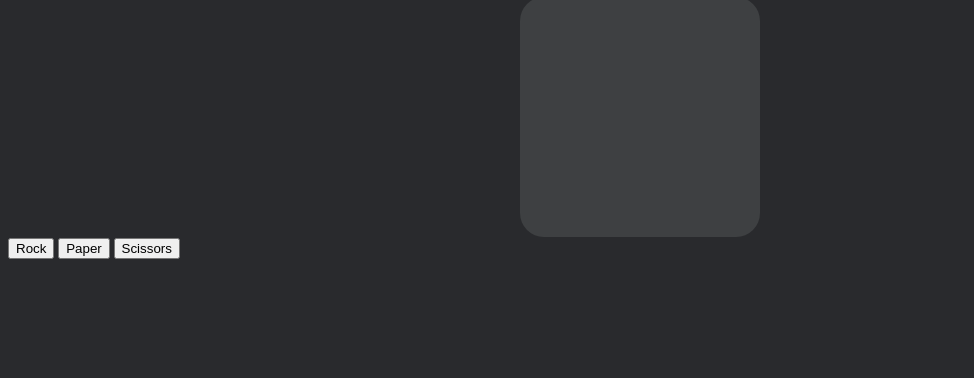
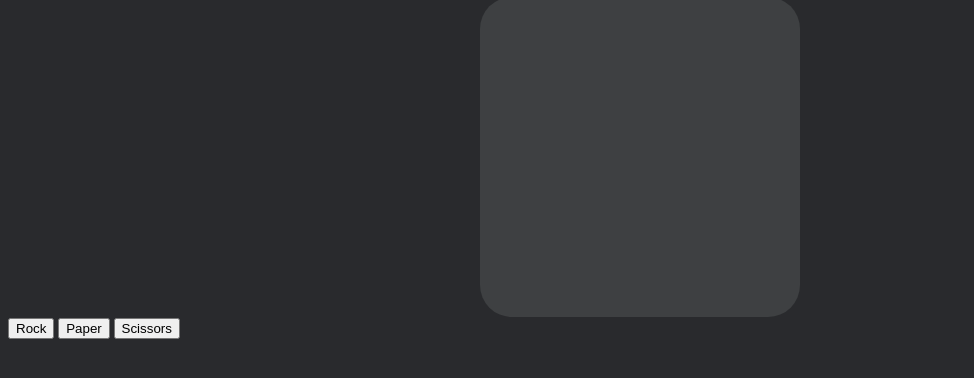
Before and after one commit to marcushoks/odin-rock-paper-scissors, a website with bundled scripts: page index.html in a window 1280 px wide. Shown: the part 150-528 px from the top of the page, without its empty margins (0-974 px from the left). Built offline with nearby package versions, Linux system fonts and the light colour scheme.

Commit message:
Add width and height to .opponent-input

```diff
--- a/style.css
+++ b/style.css
@@ -72,7 +72,8 @@ body {
   display: flex;
   justify-content: center;
   align-items: center;
-  width: 15rem;
-  height: 15rem;
+  width: 2em;
+  height: 2em;
   border-radius: 10%;
+  font-size: 10rem;
 }
```
